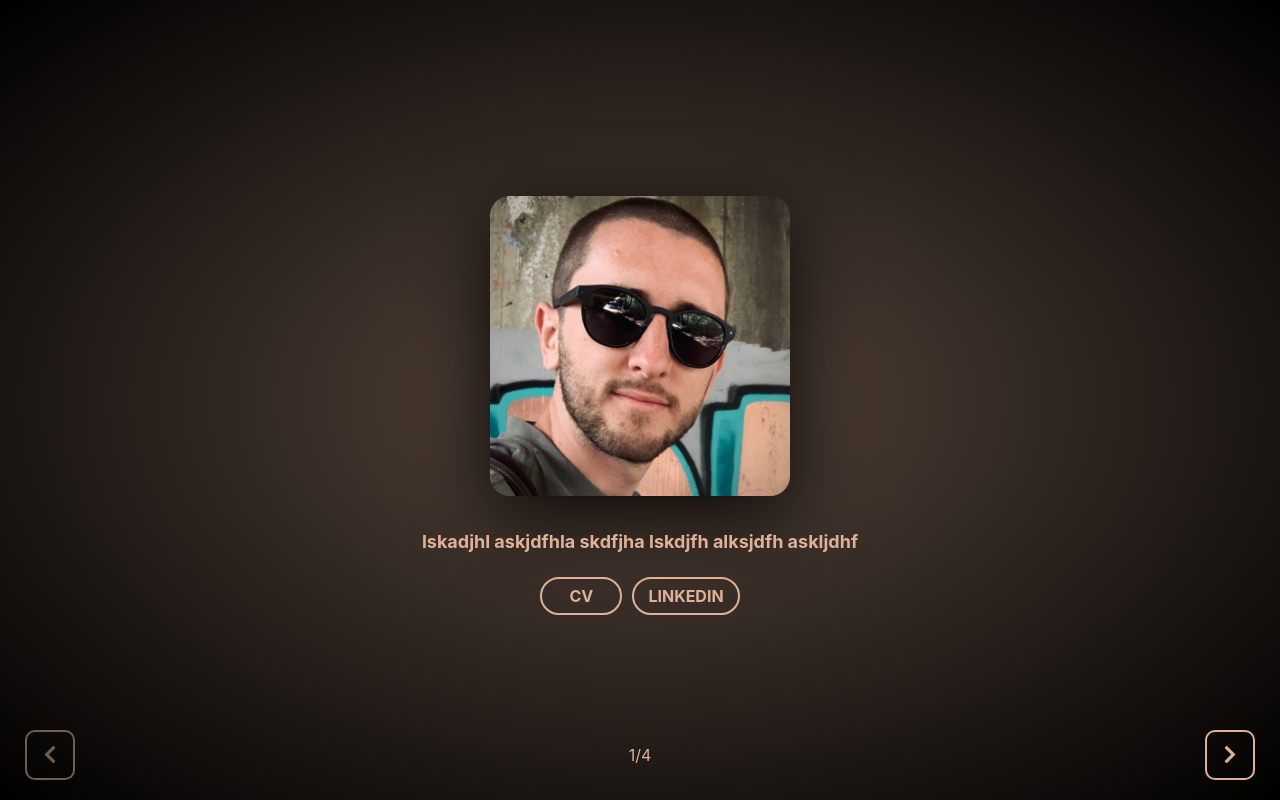
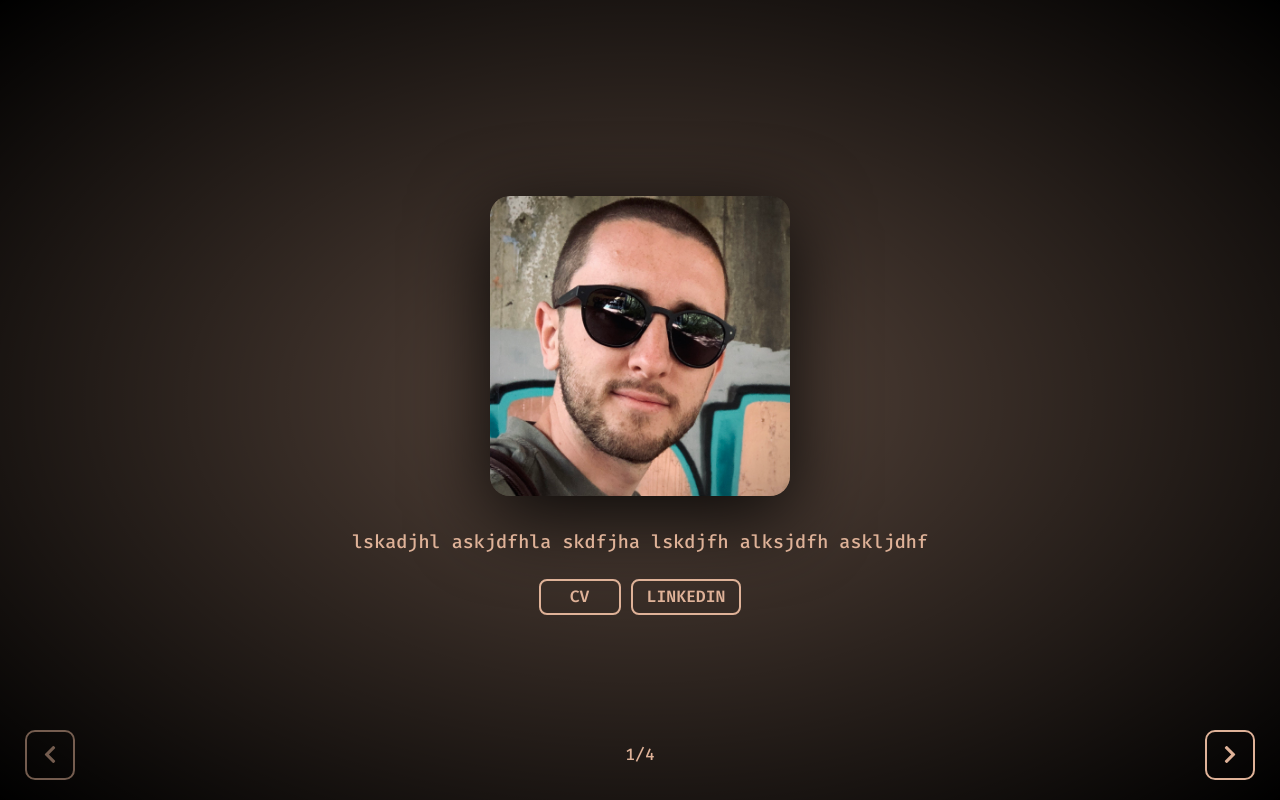
Before and after one commit to domb5041/homepage-2021, a React (Create React App) app: page / in a window 1280 px wide. Shown: the top 800 px of the page. Built offline with nearby package versions, Linux system fonts and the light colour scheme.

Commit message:
fonts and button refinement

```diff
--- a/src/App.js
+++ b/src/App.js
@@ -30,7 +30,6 @@ const StyledProject = styled.div`
         margin: 25px 20px;
         color: ${props => props.color};
         font-size: 18px;
-        font-weight: bold;
         text-align: center;
     }
 `;
@@ -40,8 +39,8 @@ const StyledLink = styled.a`
     margin: 0 5px;
     color: ${props => props.color};
     border: 2px solid ${props => props.color};
-    padding: 7px 14px;
-    border-radius: 20px;
+    padding: 6px 14px;
+    border-radius: 8px;
     min-width: 50px;
     display: inline-block;
     text-align: center;
--- a/src/index.css
+++ b/src/index.css
@@ -1,3 +1,17 @@
+@font-face {
+    font-family: firacode;
+    src: url(./fonts/FiraCode-Medium.ttf);
+    font-display: block;
+    font-weight: normal;
+}
+
+@font-face {
+    font-family: firacode;
+    src: url(./fonts/FiraCode-SemiBold.ttf);
+    font-display: block;
+    font-weight: bold;
+}
+
 html {
     background-color: black;
     width: 100vw;
@@ -7,14 +21,7 @@ html {
 
 body {
     margin: 0;
-  font-family: -apple-system, BlinkMacSystemFont, 'Segoe UI', 'Roboto', 'Oxygen',
-    'Ubuntu', 'Cantarell', 'Fira Sans', 'Droid Sans', 'Helvetica Neue',
-    sans-serif;
+    font-family: firacode, sans-serif;
     -webkit-font-smoothing: antialiased;
     -moz-osx-font-smoothing: grayscale;
 }
-
-code {
-  font-family: source-code-pro, Menlo, Monaco, Consolas, 'Courier New',
-    monospace;
-}
```
Also changed, not shown: src/fonts/FiraCode-Medium.ttf (added), src/fonts/FiraCode-SemiBold.ttf (added). Lines whose indentation alone changed are shown as unchanged.
